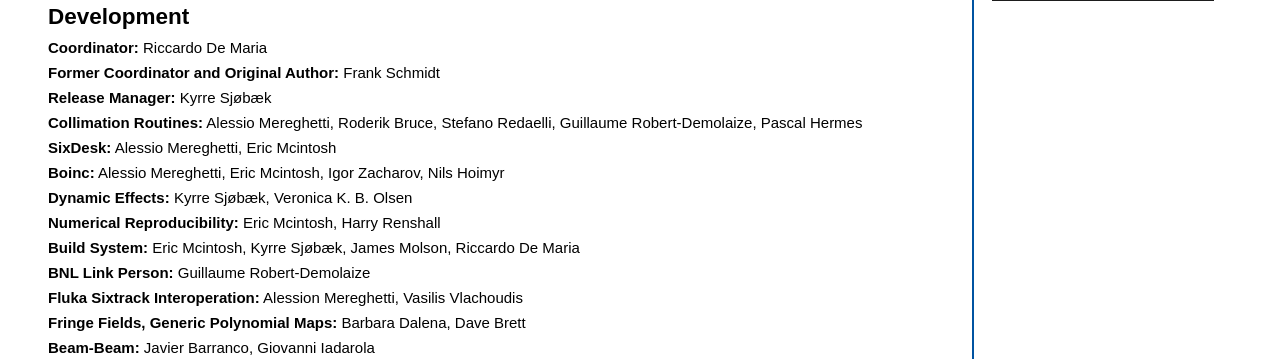
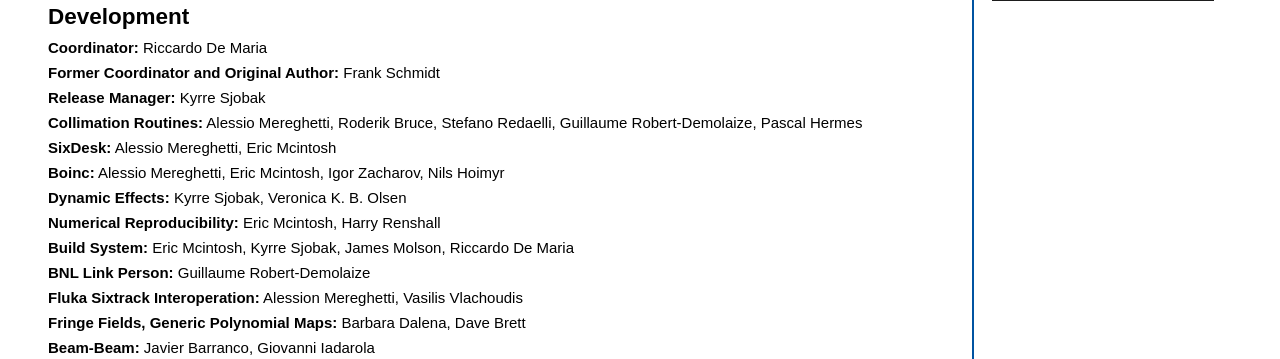
Before and after one commit to SixTrack/SixTrackWeb, a PHP site: page /index.php in a window 1280 px wide. Shown: the part 606-965 px from the top of the page. Run offline with PHP 8.4, Linux system fonts and the light colour scheme; some libraries are stand-ins or nearby versions.

Commit message:
Fix my name

```diff
--- a/index.php
+++ b/index.php
@@ -30,13 +30,13 @@
     <ul class="no-bullet-list">
         <li><b>Coordinator:</b> Riccardo De Maria</li>
         <li><b>Former Coordinator and Original Author:</b> Frank Schmidt</li>
-        <li><b>Release Manager:</b> Kyrre Sjøbæk</li>
+        <li><b>Release Manager:</b> Kyrre Sjobak</li>
         <li><b>Collimation Routines:</b> Alessio Mereghetti, Roderik Bruce, Stefano Redaelli, Guillaume Robert-Demolaize, Pascal Hermes</li>
         <li><b>SixDesk:</b> Alessio Mereghetti, Eric Mcintosh</li>
         <li><b>Boinc:</b> Alessio Mereghetti, Eric Mcintosh, Igor Zacharov, Nils Hoimyr</li>
-        <li><b>Dynamic Effects:</b> Kyrre Sjøbæk, Veronica K. B. Olsen</li>
+        <li><b>Dynamic Effects:</b> Kyrre Sjobak, Veronica K. B. Olsen</li>
         <li><b>Numerical Reproducibility:</b> Eric Mcintosh, Harry Renshall</li>
-        <li><b>Build System:</b> Eric Mcintosh, Kyrre Sjøbæk, James Molson, Riccardo De Maria</li>
+        <li><b>Build System:</b> Eric Mcintosh, Kyrre Sjobak, James Molson, Riccardo De Maria</li>
         <li><b>BNL Link Person:</b> Guillaume Robert-Demolaize</li>
         <li><b>Fluka Sixtrack Interoperation:</b> Alession Mereghetti, Vasilis Vlachoudis</li>
         <li><b>Fringe Fields, Generic Polynomial Maps:</b> Barbara Dalena, Dave Brett</li>
```
